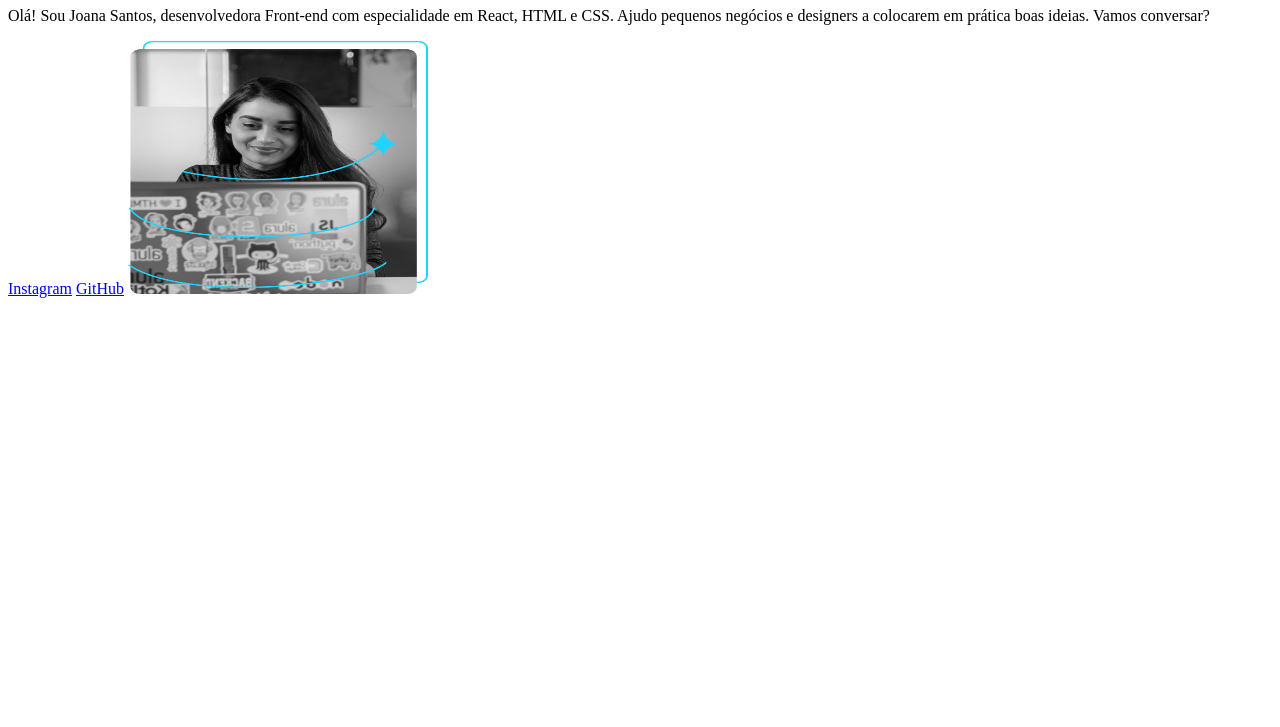
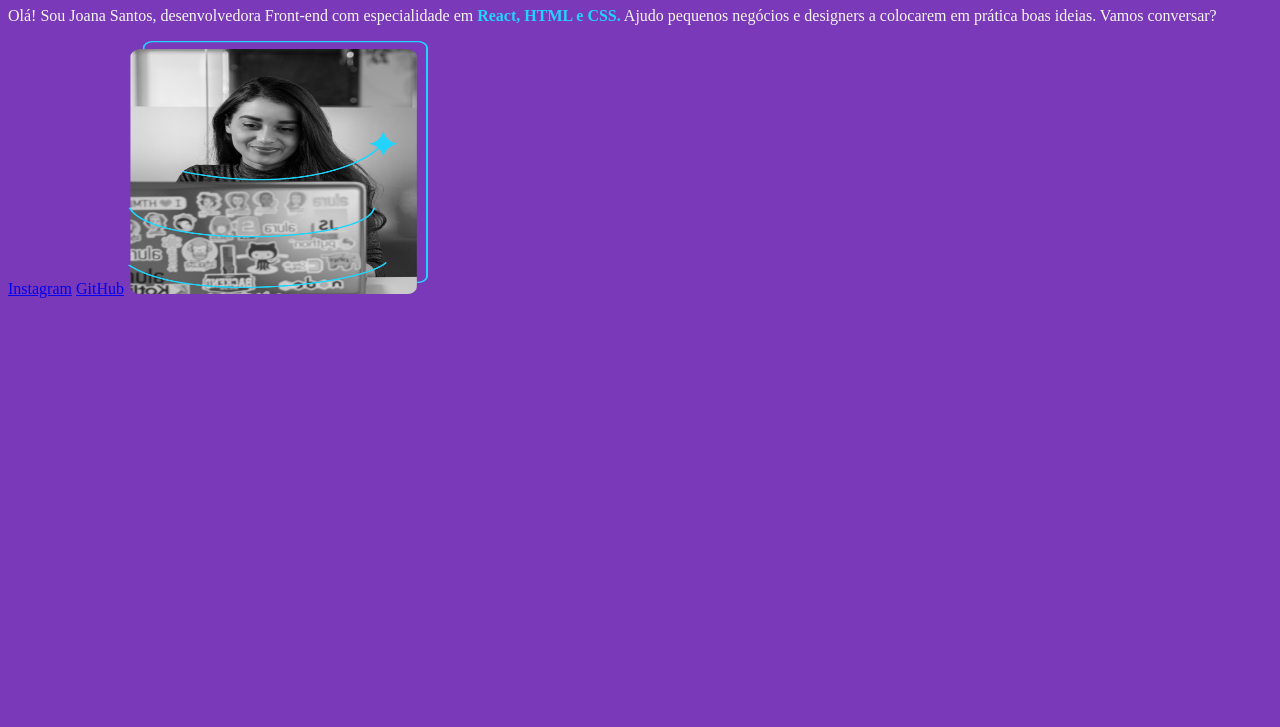
Before and after one commit to eddmm/HTML-CSS, a plain HTML site: page index.html in a window 1280 px wide. Shown: the part 73-800 px from the top of the page. Drawn offline with Linux system fonts and the light colour scheme.

Commit message:
Adicionando o arquivo css e alterando os componentes do site

```diff
--- a/index.html
+++ b/index.html
@@ -5,13 +5,15 @@
     <meta http-equiv="X-UA-Compatible" content="IE=edge">
     <meta name="viewport" content="width=device-width, initial-scale=1.0">
     <title>Portifolio</title>
+    <link rel="stylesheet" href="style.css">
+
 </head>
 <body>
     <header></header>
     <main>
         <h1>Eleve seu negócio digital a outro nível <strong> com um Front-end de qualidade!</strong></h1>
 
-        <p>Olá! Sou Joana Santos, desenvolvedora Front-end com especialidade em React, HTML e CSS. Ajudo pequenos negócios e designers a colocarem em prática boas ideias. Vamos conversar?</p>
+        <p>Olá! Sou Joana Santos, desenvolvedora Front-end com especialidade em <strong id="textblue"> React, HTML e CSS.</strong> Ajudo pequenos negócios e designers a colocarem em prática boas ideias. Vamos conversar?</p>
 
         <a href="https://instagram.com">Instagram</a>
         <a href="https://github.com">GitHub</a>
--- /dev/null
+++ b/style.css
@@ -0,0 +1,8 @@
+body{
+    background-color: #7A39B8;
+    color: #F6F6F6; /* altera a cor do texto*/
+}
+
+#textblue{
+    color: #22D4FD;
+}
```
Also changed, not shown: ANOTAÇÕES HTML E CSS.txt.
